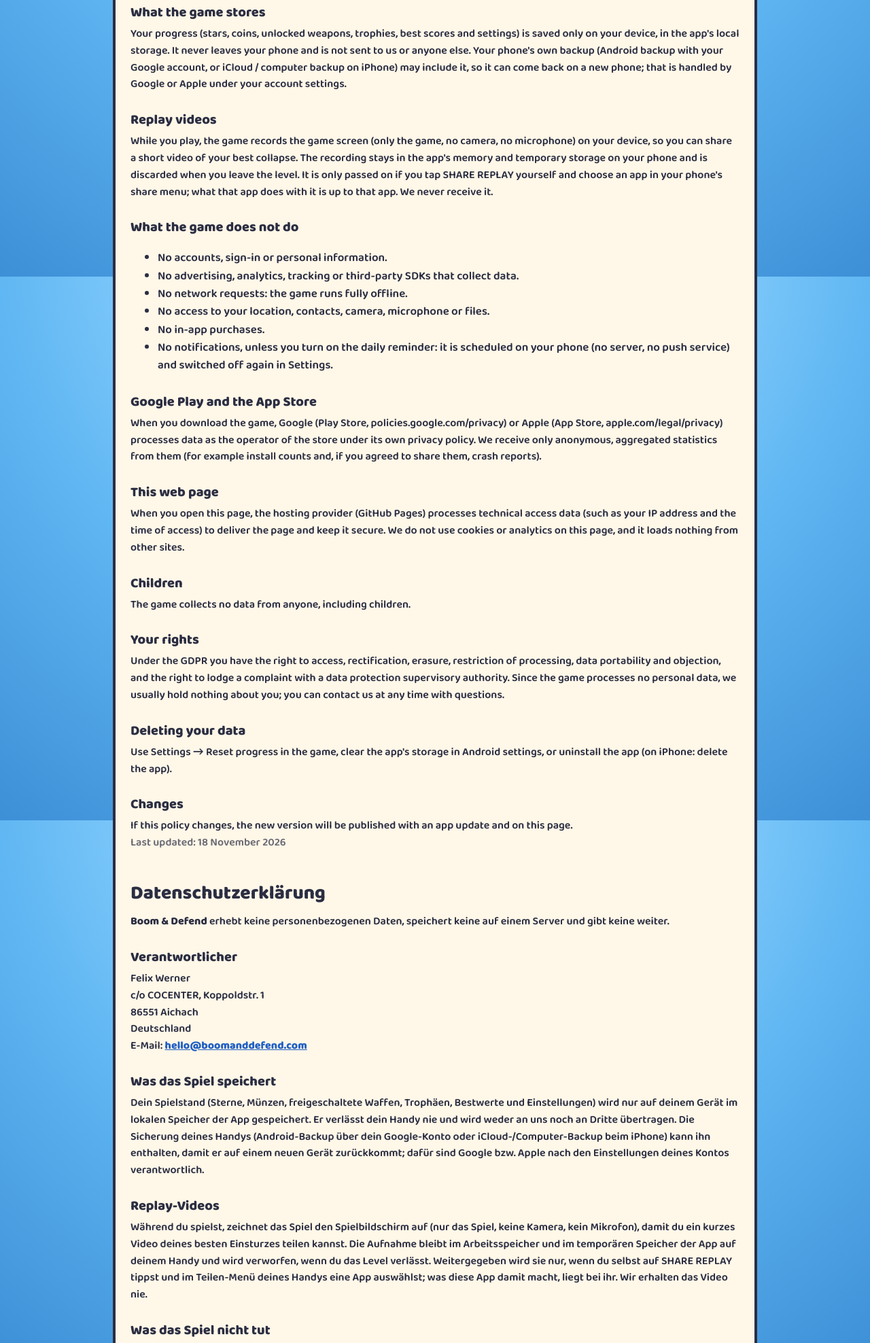
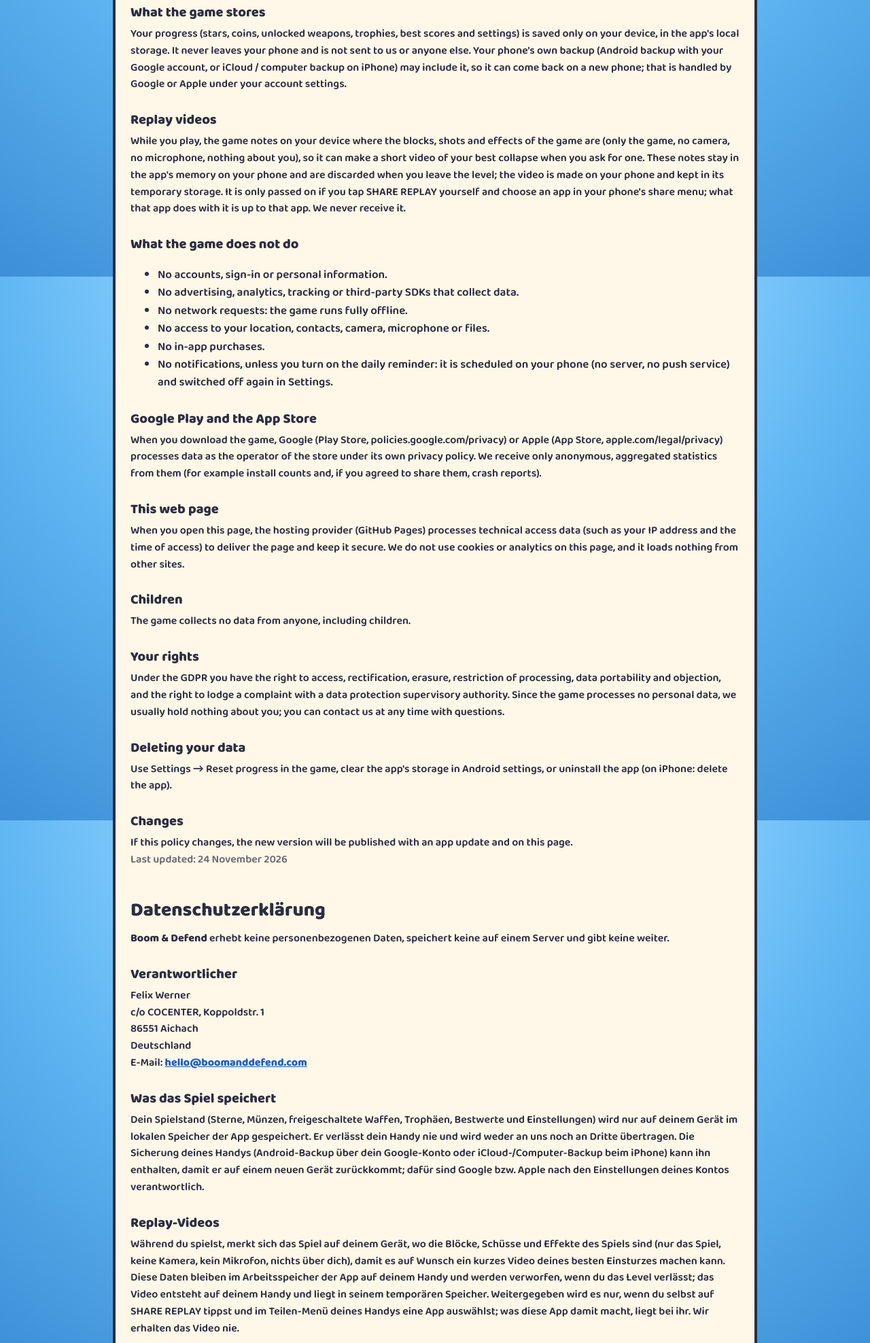
Before and after one commit to felixsecondary03/boom-and-defend-site, a plain HTML site: page privacy-policy.html in a window 1280 px wide. Shown: the part 393-2369 px from the top of the page at 68% size. Drawn offline with Linux system fonts and the light colour scheme.

Commit message:
Privacy policy: replay videos are now rebuilt from the game's own scene notes, not a screen recording
Co-Authored-By: Claude Opus 5.5 <noreply@anthropic.com>
Claude-Session: https://claude.ai/code/session_01MTaoRUen1jVXnAuYQRPN9D

```diff
--- a/privacy-policy.html
+++ b/privacy-policy.html
@@ -90,7 +90,7 @@ footer.bottom a { color: #fff; }
 <h4>What the game stores</h4>
 <p>Your progress (stars, coins, unlocked weapons, trophies, best scores and settings) is saved only on your device, in the app's local storage. It never leaves your phone and is not sent to us or anyone else. Your phone's own backup (Android backup with your Google account, or iCloud / computer backup on iPhone) may include it, so it can come back on a new phone; that is handled by Google or Apple under your account settings.</p>
 <h4>Replay videos</h4>
-<p>While you play, the game records the game screen (only the game, no camera, no microphone) on your device, so you can share a short video of your best collapse. The recording stays in the app's memory and temporary storage on your phone and is discarded when you leave the level. It is only passed on if you tap SHARE REPLAY yourself and choose an app in your phone's share menu; what that app does with it is up to that app. We never receive it.</p>
+<p>While you play, the game notes on your device where the blocks, shots and effects of the game are (only the game, no camera, no microphone, nothing about you), so it can make a short video of your best collapse when you ask for one. These notes stay in the app's memory on your phone and are discarded when you leave the level; the video is made on your phone and kept in its temporary storage. It is only passed on if you tap SHARE REPLAY yourself and choose an app in your phone's share menu; what that app does with it is up to that app. We never receive it.</p>
 <h4>What the game does not do</h4>
 <ul>
 <li>No accounts, sign-in or personal information.</li>
@@ -110,7 +110,7 @@ footer.bottom a { color: #fff; }
 <p>Use Settings → Reset progress in the game, clear the app's storage in Android settings, or uninstall the app (on iPhone: delete the app).</p>
 <h4>Changes</h4>
 <p>If this policy changes, the new version will be published with an app update and on this page.</p>
-<p class="legal-updated">Last updated: 18 November 2026</p>
+<p class="legal-updated">Last updated: 24 November 2026</p>
 
 <h2 id="de">Datenschutzerklärung</h2>
 
@@ -120,7 +120,7 @@ footer.bottom a { color: #fff; }
 <h4>Was das Spiel speichert</h4>
 <p>Dein Spielstand (Sterne, Münzen, freigeschaltete Waffen, Trophäen, Bestwerte und Einstellungen) wird nur auf deinem Gerät im lokalen Speicher der App gespeichert. Er verlässt dein Handy nie und wird weder an uns noch an Dritte übertragen. Die Sicherung deines Handys (Android-Backup über dein Google-Konto oder iCloud-/Computer-Backup beim iPhone) kann ihn enthalten, damit er auf einem neuen Gerät zurückkommt; dafür sind Google bzw. Apple nach den Einstellungen deines Kontos verantwortlich.</p>
 <h4>Replay-Videos</h4>
-<p>Während du spielst, zeichnet das Spiel den Spielbildschirm auf (nur das Spiel, keine Kamera, kein Mikrofon), damit du ein kurzes Video deines besten Einsturzes teilen kannst. Die Aufnahme bleibt im Arbeitsspeicher und im temporären Speicher der App auf deinem Handy und wird verworfen, wenn du das Level verlässt. Weitergegeben wird sie nur, wenn du selbst auf SHARE REPLAY tippst und im Teilen-Menü deines Handys eine App auswählst; was diese App damit macht, liegt bei ihr. Wir erhalten das Video nie.</p>
+<p>Während du spielst, merkt sich das Spiel auf deinem Gerät, wo die Blöcke, Schüsse und Effekte des Spiels sind (nur das Spiel, keine Kamera, kein Mikrofon, nichts über dich), damit es auf Wunsch ein kurzes Video deines besten Einsturzes machen kann. Diese Daten bleiben im Arbeitsspeicher der App auf deinem Handy und werden verworfen, wenn du das Level verlässt; das Video entsteht auf deinem Handy und liegt in seinem temporären Speicher. Weitergegeben wird es nur, wenn du selbst auf SHARE REPLAY tippst und im Teilen-Menü deines Handys eine App auswählst; was diese App damit macht, liegt bei ihr. Wir erhalten das Video nie.</p>
 <h4>Was das Spiel nicht tut</h4>
 <ul>
 <li>Keine Konten, keine Anmeldung, keine persönlichen Angaben.</li>
@@ -140,7 +140,7 @@ footer.bottom a { color: #fff; }
 <p>Im Spiel unter Einstellungen → Reset progress, über „Speicher leeren" in den Android-Einstellungen oder durch Deinstallieren der App (beim iPhone: App löschen).</p>
 <h4>Änderungen</h4>
 <p>Ändert sich diese Erklärung, wird die neue Fassung mit einem App-Update und auf dieser Seite veröffentlicht.</p>
-<p class="legal-updated">Stand: 18. November 2026</p>
+<p class="legal-updated">Stand: 24. November 2026</p>
 
 </div></main>
 <footer class="bottom">© 2026 Felix Werner · <a href="privacy-policy.html">Privacy policy / Datenschutz</a> · <a href="impressum.html">Impressum</a> · <a href="mailto:hello@boomanddefend.com">hello@boomanddefend.com</a></footer>
```
